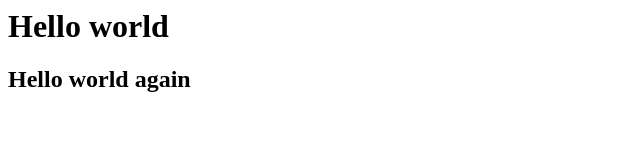
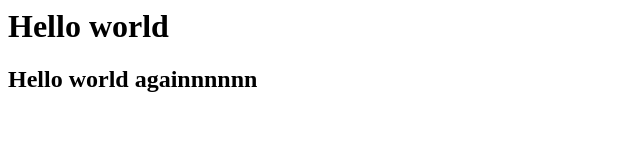
Before and after one commit to KAN19/hello-jenkins, a plain HTML site: page index.html in a window 1280 px wide. Shown: the full height of the page, 0-640 px from the left. Drawn offline with Linux system fonts and the light colour scheme.

Commit message:
hello ne

```diff
--- a/index.html
+++ b/index.html
@@ -1,2 +1,2 @@
 <h1>Hello world</h1>
-<h2>Hello world again</h2>
+<h2>Hello world againnnnnn</h2>
```
